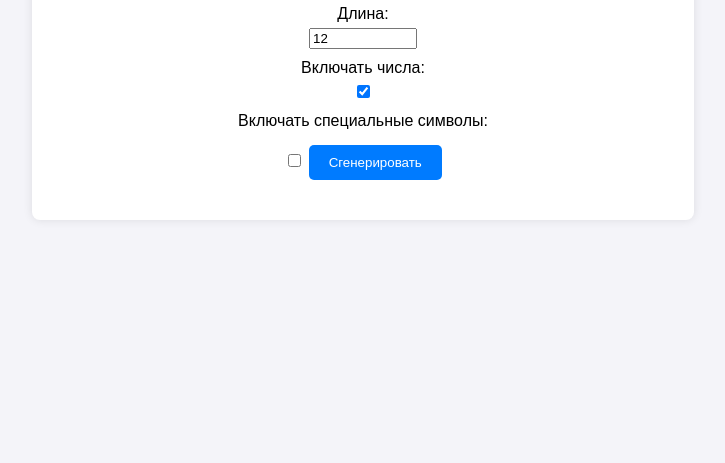
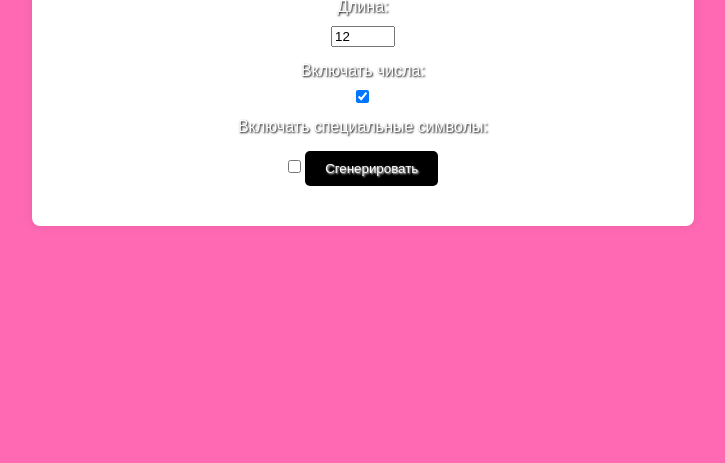
Before and after one commit to Timmy-personal/test.Timmy-personal, a plain HTML site: page index.html in a window 1280 px wide. Shown: the part 337-800 px from the top of the page, without its empty margins (277-1002 px from the left). Drawn offline with Linux system fonts and the light colour scheme.

Commit message:
styles.css

```diff
--- a/styles.css
+++ b/styles.css
@@ -1,6 +1,7 @@
 body {
     font-family: Arial, sans-serif;
-    background-color: #f4f4f9;
+    background-color: #ff69b4; /* Розовый фон */
+    color: #fff; /* Белый цвет текста */
     display: flex;
     justify-content: center;
     align-items: center;
@@ -9,7 +10,7 @@ body {
 }
 
 .container {
-    background: #fff;
+    background: #fff; /* Белый фон контейнера */
     padding: 20px;
     border-radius: 8px;
     box-shadow: 0 0 10px rgba(0, 0, 0, 0.1);
@@ -18,33 +19,41 @@ body {
 
 h1 {
     margin-bottom: 20px;
+    color: #fff; /* Белый цвет заголовка */
+    text-shadow: 1px 1px 2px #000; /* Черный контур текста */
 }
 
 label {
     display: block;
     margin: 10px 0 5px;
+    color: #fff; /* Белый цвет текста */
+    text-shadow: 1px 1px 2px #000; /* Черный контур текста */
 }
 
-input[type="number"] {
-    width: 100px;
+input[type="number"],
+input[type="checkbox"] {
+    margin: 5px 0;
 }
 
 button {
-    background-color: #007bff;
-    color: white;
+    background-color: #000; /* Черный фон кнопки */
+    color: #fff; /* Белый текст на кнопке */
     border: none;
     padding: 10px 20px;
     border-radius: 5px;
     cursor: pointer;
     margin-top: 10px;
+    text-shadow: 1px 1px 2px #fff; /* Белый контур текста */
 }
 
 button:hover {
-    background-color: #0056b3;
+    background-color: #333; /* Темно-серый фон при наведении */
 }
 
 #result {
     margin-top: 20px;
     font-size: 1.2em;
     word-wrap: break-word;
+    color: #fff; /* Белый цвет текста */
+    text-shadow: 1px 1px 2px #000; /* Черный контур текста */
 }
```
